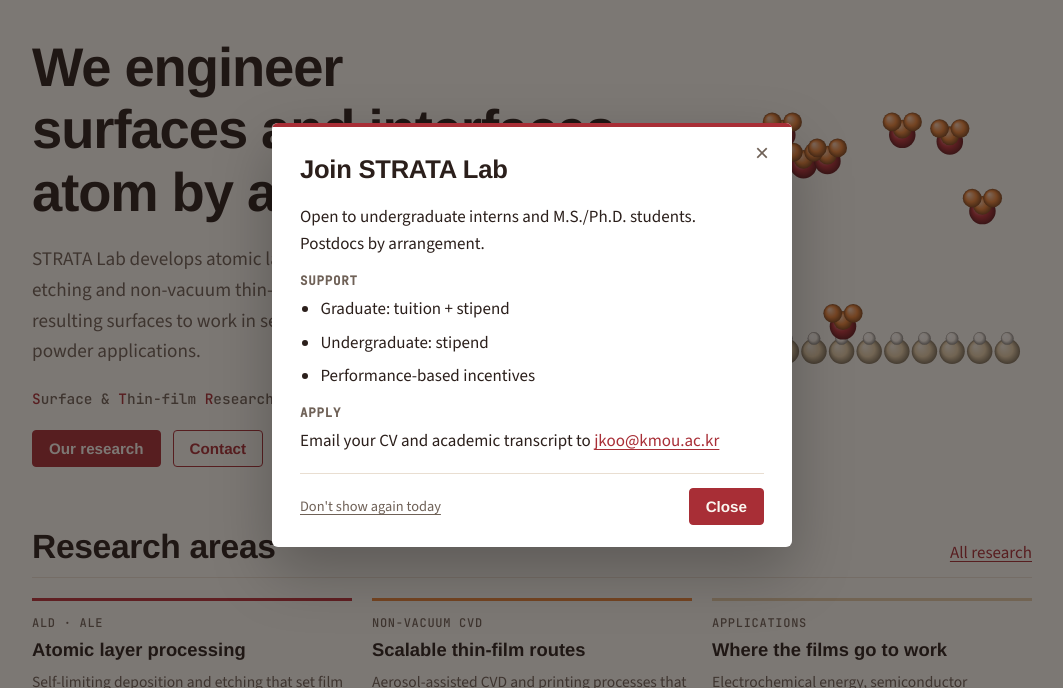
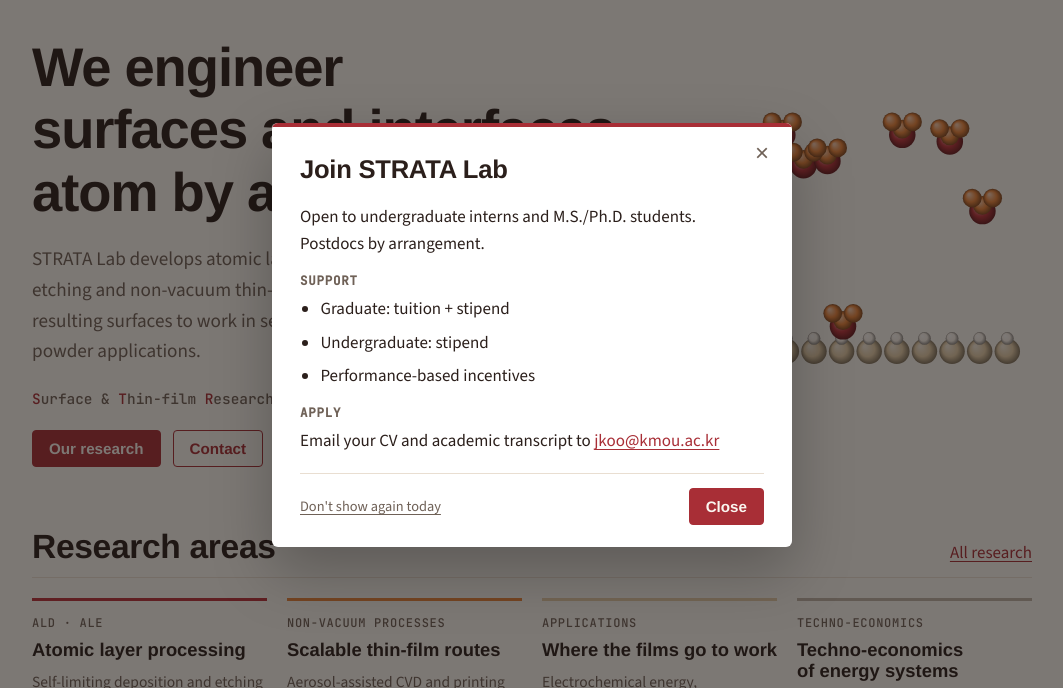
Before and after one commit to junmokoo-fcf/junmokoo-fcf.github.io, a plain HTML site: page index.html in a window 1280 px wide. Shown: the part 65-753 px from the top of the page, without its empty margins (108-1171 px from the left). Drawn offline with nearby package versions, Linux system fonts and the light colour scheme; a web font is replaced by a local one.

Commit message:
Add techno-economics research theme
New THEMES entry "Techno-economics of energy systems": load-profile
sizing and net present cost of renewable and hydrogen systems, run by
undergraduate researchers alongside the Renewable Energy and Fuel Cell
courses.

Also widen the home research grid to four columns for the added card,
and retag the AACVD/printing theme as NON-VACUUM PROCESSES.

Co-Authored-By: Claude Opus 5 <noreply@anthropic.com>

```diff
--- a/index.html
+++ b/index.html
@@ -259,7 +259,7 @@ const THEMES = [
     short:"Self-limiting deposition and etching that set film thickness one cycle at a time, on wafers and on powders.",
     body:"We design atomic layer deposition (ALD) and atomic layer etching (ALE) processes on in-house thermal and plasma-enhanced reactors. By controlling nucleation, we decide whether a film grows as isolated nanoparticles or as a continuous layer.",
     chips:["Pt, Pd, Ag","ZrO₂, HfO₂, Al₂O₃","TiO₂, SnO₂, ZnO","Y₂O₃, La₂O₃, Co₃O₄","Plasma pretreatment","Particle ALD","Microfluidic particle alignment"] },
-  { id:"cvd", c:"var(--f-bl)", tag:"NON-VACUUM CVD", title:"Scalable thin-film routes",
+  { id:"cvd", c:"var(--f-bl)", tag:"NON-VACUUM PROCESSES", title:"Scalable thin-film routes",
     short:"Aerosol-assisted CVD and printing processes that work without a vacuum chamber.",
     body:"Beyond ALD, we develop cost-effective thin-film processes that need no vacuum equipment, such as aerosol-assisted chemical vapor deposition (AACVD) and inkjet printing. These routes make functional coatings practical at scale.",
     chips:["AACVD","Rare-earth oxides","CeO₂ interlayers","Inkjet printing","Protective coatings"] },
@@ -267,6 +267,10 @@ const THEMES = [
     short:"Electrochemical energy, semiconductor processing, batteries and carbon capture.",
     body:"Our primary focus is semiconductor manufacturing, where we develop atomic-scale deposition and etching processes. The same surface engineering also applies to energy devices such as fuel cells, water electrolyzers and batteries, and to heat and mass transfer control for marine direct air capture.",
     chips:["PEMFC · AEMFC · SOFC","PEM water electrolysis","Semiconductor processes","Li-metal & solid-state batteries","Direct air capture"] },
+  { id:"tea", c:"var(--f-sub)", tag:"TECHNO-ECONOMICS", title:"Techno-economics of energy systems",
+    short:"Whether a renewable or hydrogen system pays off, and what decides the answer.",
+    body:"We cost renewable and hydrogen systems the way they are actually built: a load profile, the components that meet it, and the net present cost set against a diesel or grid baseline. The capacity chosen for that baseline is usually what decides the answer. Undergraduate researchers run these studies, carrying on from the Renewable Energy and Fuel Cell courses.",
+    chips:["Techno-economic analysis","Net present cost","Load-profile sizing","Hydrogen price sensitivity","Wind–battery hybrids","Hydrogen fuel cell trams","HOMER"] },
 ];
 
 const PI = {
@@ -559,7 +563,7 @@ R.home = () => `
     </section>
     <section class="block">
       <div class="sec-title"><h2>Research areas</h2><a href="#research">All research</a></div>
-      <div class="grid g3">${THEMES.map(t=>`<a href="#research" class="theme" style="--c:${t.c};text-decoration:none;color:inherit"><span class="tag">${t.tag}</span><h3>${esc(t.title)}</h3><p>${esc(t.short)}</p></a>`).join("")}</div>
+      <div class="grid g4">${THEMES.map(t=>`<a href="#research" class="theme" style="--c:${t.c};text-decoration:none;color:inherit"><span class="tag">${t.tag}</span><h3>${esc(t.title)}</h3><p>${esc(t.short)}</p></a>`).join("")}</div>
     </section>
     <section class="block">
       <div class="sec-title"><h2>Latest news</h2><a href="#news">All news</a></div>
```
